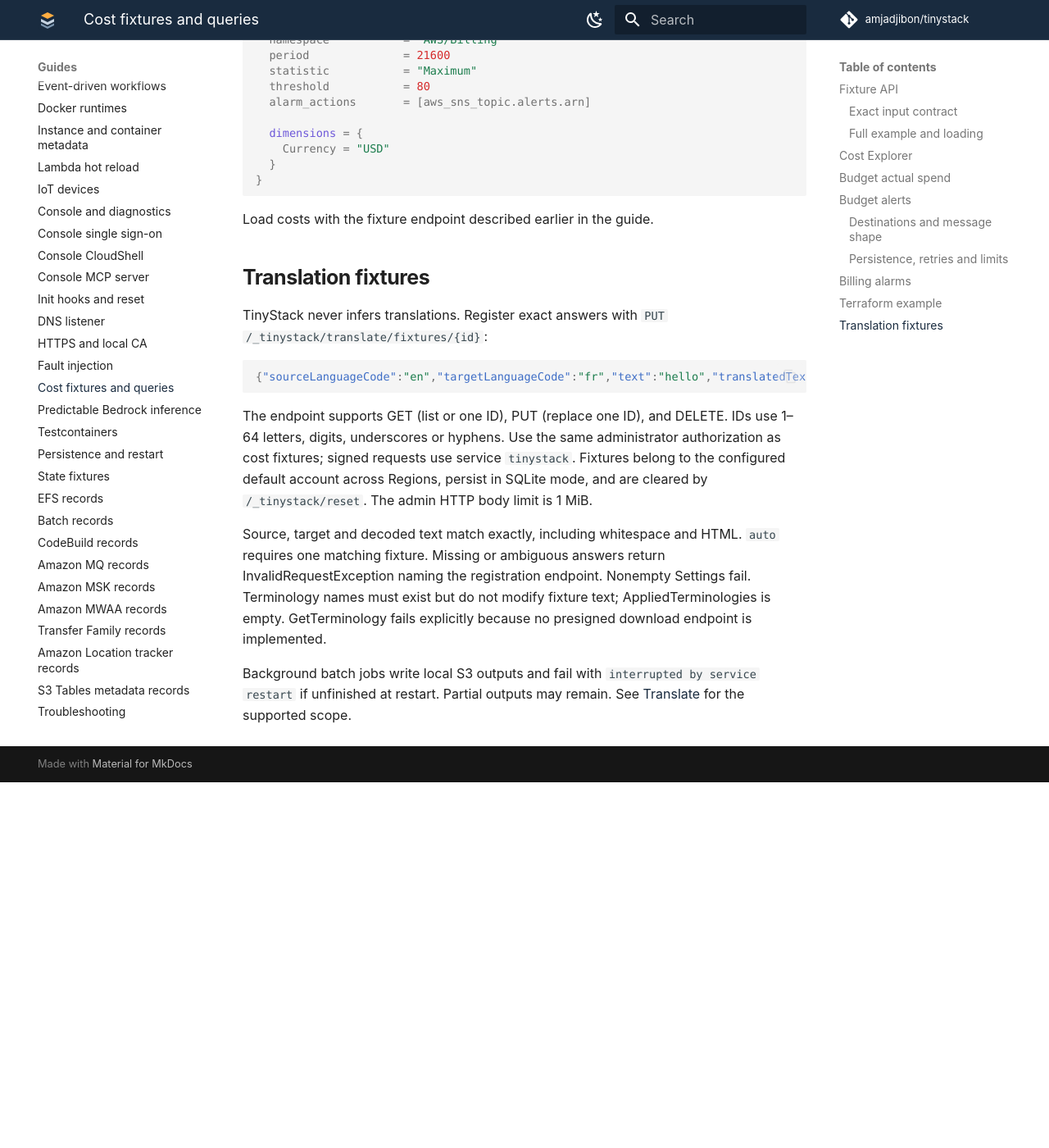
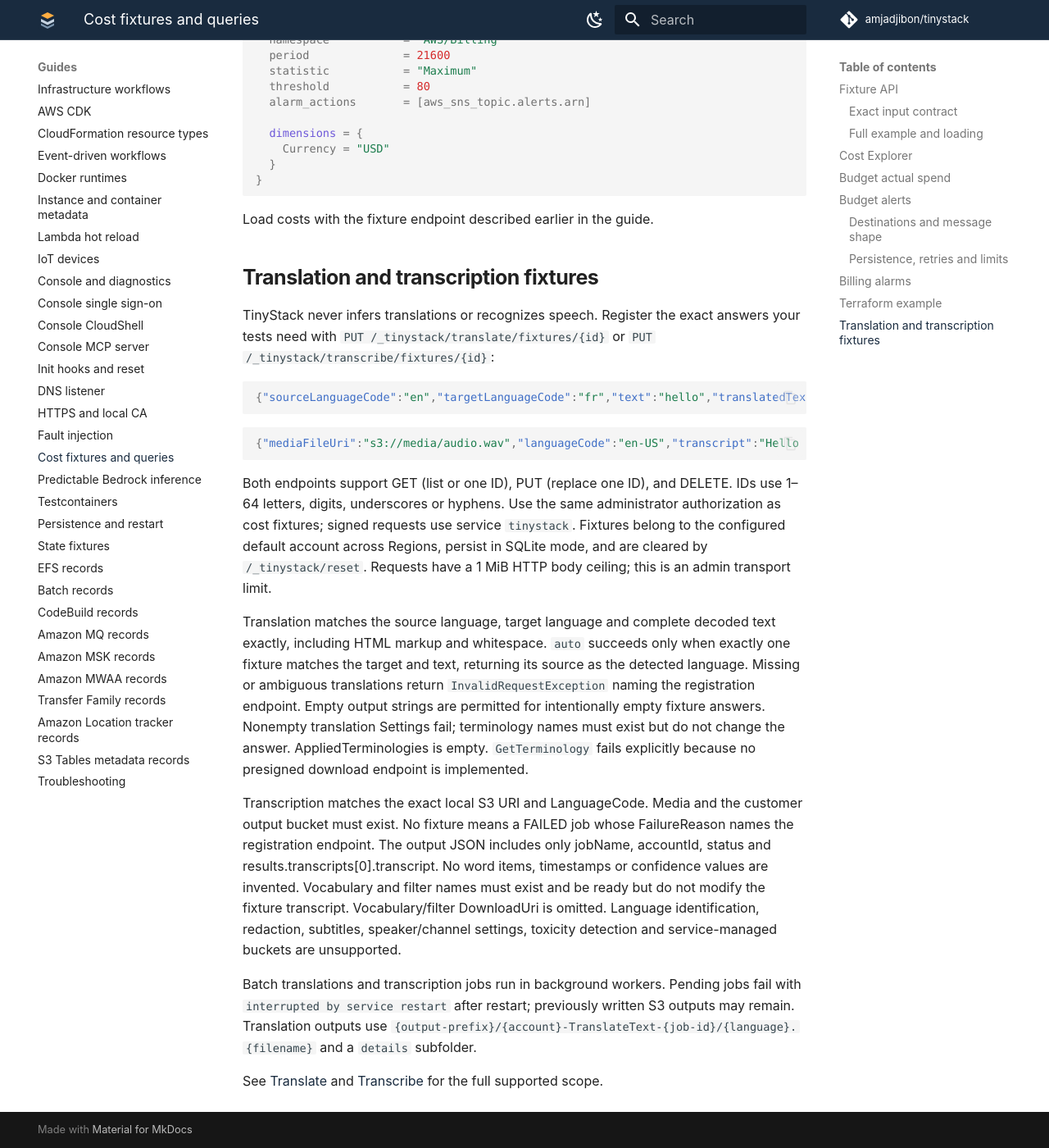
Before and after one commit to amjadjibon/tinystack, an MkDocs documentation site: the page built from docs/site/guides/costs.md, in a window 1280 px wide and 1400 px high, scrolled down 11056 px. Shown: the whole window at 82% size. Built offline with MkDocs 1.6.1 and Material for MkDocs 9.7.7, drawn with Linux system fonts in a browser that asks for light colours; before the commit the page ends 12010 px from its top, so only the background shows below that.

Commit message:
docs(transcribe): document fixture transcripts and vocabulary limits

````diff
--- a/docs/site/guides/costs.md
+++ b/docs/site/guides/costs.md
@@ -402,24 +402,40 @@ resource "aws_cloudwatch_metric_alarm" "billing" {
 
 Load costs with the fixture endpoint described earlier in the guide.
 
-## Translation fixtures
+## Translation and transcription fixtures
 
-TinyStack never infers translations. Register exact answers with
-`PUT /_tinystack/translate/fixtures/{id}`:
+TinyStack never infers translations or recognizes speech. Register the exact answers your tests need with
+`PUT /_tinystack/translate/fixtures/{id}` or `PUT /_tinystack/transcribe/fixtures/{id}`:
 
 ```json
 {"sourceLanguageCode":"en","targetLanguageCode":"fr","text":"hello","translatedText":"bonjour"}
 ```
 
-The endpoint supports GET (list or one ID), PUT (replace one ID), and DELETE. IDs use 1–64 letters, digits,
+```json
+{"mediaFileUri":"s3://media/audio.wav","languageCode":"en-US","transcript":"Hello from a fixture."}
+```
+
+Both endpoints support GET (list or one ID), PUT (replace one ID), and DELETE. IDs use 1–64 letters, digits,
 underscores or hyphens. Use the same administrator authorization as cost fixtures; signed requests use service
 `tinystack`. Fixtures belong to the configured default account across Regions, persist in SQLite mode, and are
-cleared by `/_tinystack/reset`. The admin HTTP body limit is 1 MiB.
+cleared by `/_tinystack/reset`. Requests have a 1 MiB HTTP body ceiling; this is an admin transport limit.
 
-Source, target and decoded text match exactly, including whitespace and HTML. `auto` requires one matching
-fixture. Missing or ambiguous answers return InvalidRequestException naming the registration endpoint.
-Nonempty Settings fail. Terminology names must exist but do not modify fixture text; AppliedTerminologies is empty.
-GetTerminology fails explicitly because no presigned download endpoint is implemented.
+Translation matches the source language, target language and complete decoded text exactly, including HTML
+markup and whitespace. `auto` succeeds only when exactly one fixture matches the target and text, returning its
+source as the detected language. Missing or ambiguous translations return `InvalidRequestException` naming the
+registration endpoint. Empty output strings are permitted for intentionally empty fixture answers. Nonempty
+translation Settings fail; terminology names must exist but do not change the answer. AppliedTerminologies is empty.
+`GetTerminology` fails explicitly because no presigned download endpoint is implemented.
 
-Background batch jobs write local S3 outputs and fail with `interrupted by service restart` if unfinished
-at restart. Partial outputs may remain. See [Translate](../services/translate.md) for the supported scope.
+Transcription matches the exact local S3 URI and LanguageCode. Media and the customer output bucket must exist.
+No fixture means a FAILED job whose FailureReason names the registration endpoint. The output JSON includes only
+jobName, accountId, status and results.transcripts[0].transcript. No word items, timestamps or confidence values
+are invented. Vocabulary and filter names must exist and be ready but do not modify the fixture transcript.
+Vocabulary/filter DownloadUri is omitted. Language identification, redaction, subtitles, speaker/channel settings,
+toxicity detection and service-managed buckets are unsupported.
+
+Batch translations and transcription jobs run in background workers. Pending jobs fail with
+`interrupted by service restart` after restart; previously written S3 outputs may remain. Translation outputs use
+`{output-prefix}/{account}-TranslateText-{job-id}/{language}.{filename}` and a `details` subfolder.
+
+See [Translate](../services/translate.md) and [Transcribe](../services/transcribe.md) for the full supported scope.
--- a/mkdocs.yml
+++ b/mkdocs.yml
@@ -190,6 +190,7 @@ nav:
       - "Machine Learning":
           - "Amazon Bedrock": services/bedrock.md
           - "Amazon Bedrock Runtime": services/bedrockruntime.md
+          - "Amazon Transcribe": services/transcribe.md
           - "Amazon Translate": services/translate.md
       - "Management & Governance":
           - "AWS Account": services/account.md
@@ -295,6 +296,7 @@ nav:
           - "OpenSearch Service runtime engine": roadmap/services/opensearch-runtime.md
           - "Route 53 Resolver DNS Firewall, query logging and runtime": roadmap/services/route53resolver-runtime.md
           - "S3 Tables runtime and broader metadata": roadmap/services/s3tables-runtime.md
+          - "Transcribe": roadmap/services/transcribe.md
           - "Transfer Family runtime and advanced configuration": roadmap/services/transfer-runtime.md
           - "Translate": roadmap/services/translate.md
   # GENERATED NAV END
````
Also changed, not shown: docs/site/services/catalogue.md (+18 -1 lines), docs/site/services/index.md (+2 -1 lines), docs/site/services/transcribe.md (added, +102 -0 lines), docs/catalog.json.
